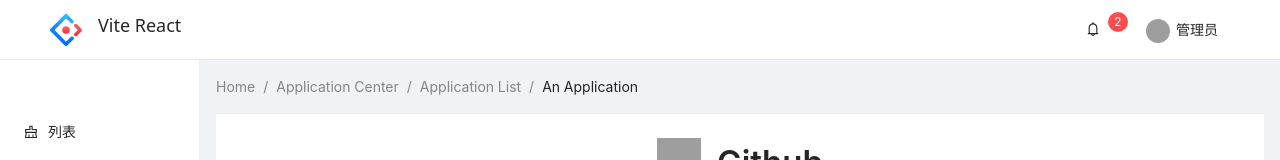
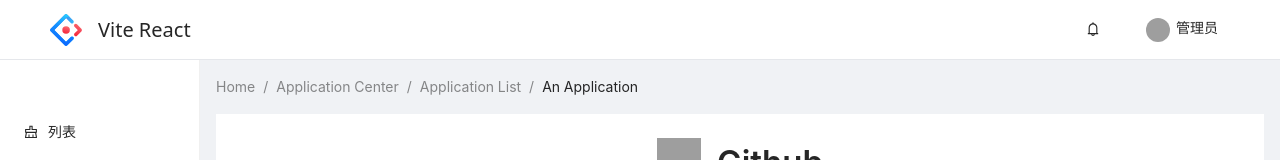
Before and after one commit to sushi-su/pro-components-template, a React (Vite) app: page /login in a window 1280 px wide. Shown: the top 160 px of the page. Built offline with nearby package versions, Linux system fonts and the light colour scheme; grey boxes are pictures that could not be loaded.

Commit message:
improve: header style

```diff
--- a/src/layout/components/BaseHeader.tsx
+++ b/src/layout/components/BaseHeader.tsx
@@ -7,7 +7,7 @@ const { Header } = Layout;
 
 const BaseHeader: FC = () => {
   return (
-    <Header className="h-[60px] leading-[60px]  bg-white border-b flex justify-between items-center">
+    <Header className="bg-white border-b flex justify-between items-center">
       <HeaderLeftContent />
 
       <HeaderRightContent />
--- a/src/layout/components/HeaderLeftContent.tsx
+++ b/src/layout/components/HeaderLeftContent.tsx
@@ -6,10 +6,10 @@ import LogoSrc from '@/assets/logo.svg';
 
 const HeaderLeftContent: FC = () => {
   return (
-    <Space className="flex items-center" size="middle">
-      <img src={LogoSrc} className="h-[32px]" alt="logo" />
+    <Space size="middle">
+      <img src={LogoSrc} className="h-8" alt="logo" />
 
-      <h1 className="font-medium text-lg font-sans">Vite React</h1>
+      <h1 className="font-medium text-xl font-sans mb-0">Vite React</h1>
     </Space>
   );
 };
--- a/src/layout/components/HeaderRightContent.tsx
+++ b/src/layout/components/HeaderRightContent.tsx
@@ -6,9 +6,11 @@ import classNames from 'classnames';
 
 const Notice: FC = () => {
   return (
-    <Badge count={2} className="mt-[16px]">
-      <Dropdown className={classNames(classes.iconWarp, 'w-[32px]')} overlay={<>11</>} overlayClassName="bg-white">
-        <BellOutlined />
+    <Badge count={0}>
+      <Dropdown overlay={<>11</>} overlayClassName="bg-white">
+        <div className={classNames(classes.iconWarp, 'w-8')}>
+          <BellOutlined />
+        </div>
       </Dropdown>
     </Badge>
   );
--- a/src/layout/components/index.module.less
+++ b/src/layout/components/index.module.less
@@ -1,3 +1,3 @@
 .icon-warp {
-  @apply bg-gray-100 hover:bg-gray-200 h-[32px] rounded-[32px] flex justify-center items-center;
+  @apply bg-gray-100 hover:bg-gray-200 h-8 rounded-[2rem] flex justify-center items-center;
 }
--- a/src/styles/global.css
+++ b/src/styles/global.css
@@ -8,6 +8,7 @@ body,
   height: 100%;
 }
 
-svg {
-  vertical-align: baseline;
+.ant-layout-header {
+  height: 60px !important;
+  line-height: 1 !important;
 }
```
